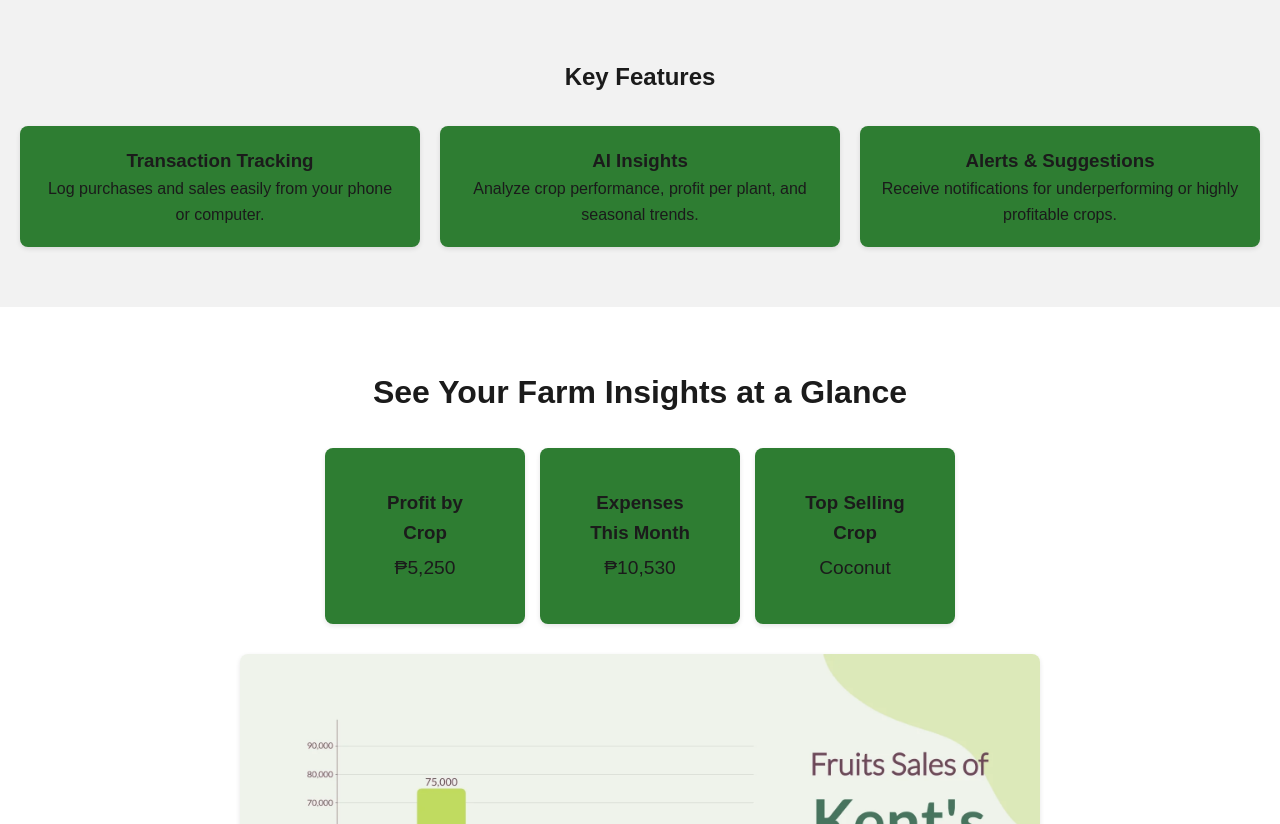
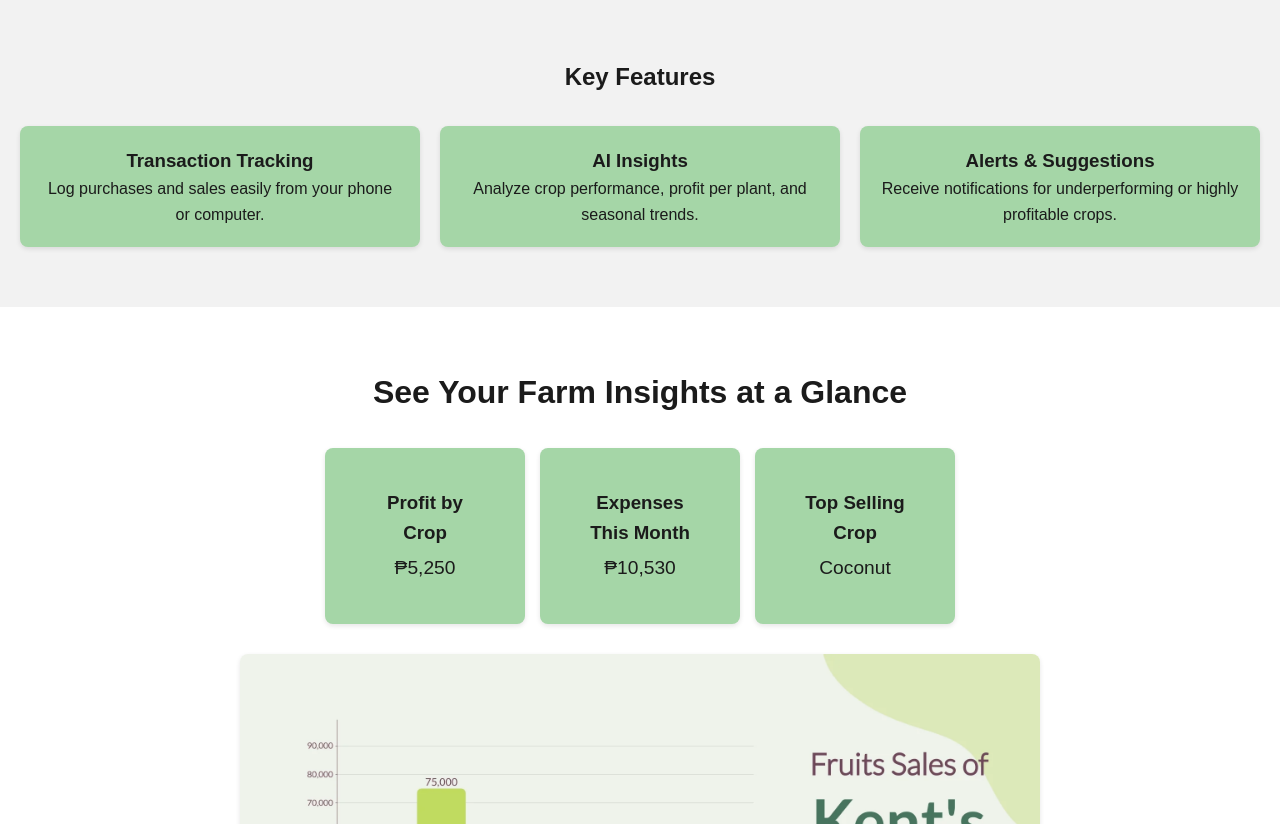
Before and after one commit to princekurt/GreenSense, a plain HTML site: page index.html in a window 1280 px wide. Shown: the part 413-1237 px from the top of the page. Drawn offline with Linux system fonts and the light colour scheme.

Commit message:
Change background color to light green

```diff
--- a/style.css
+++ b/style.css
@@ -163,7 +163,7 @@ body {
 }
 
 .feature {
-    background: var(--green);
+    background: var(--light-green);
     padding: 20px;
     border-radius: 8px;
     box-shadow: 0 2px 5px rgba(0,0,0,0.1);
@@ -196,7 +196,7 @@ body {
 }
 
 .card {
-    background: var(--green);
+    background: var(--light-green);
     padding: 40px;
     border-radius: 8px;
     box-shadow: 0 2px 5px rgba(0,0,0,0.1);
```
